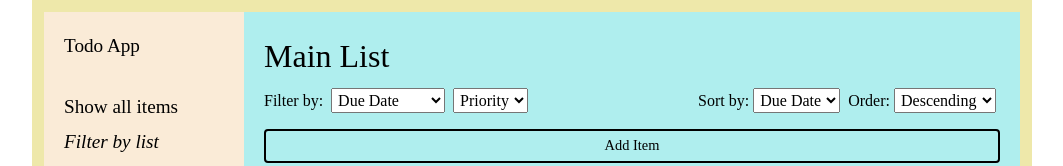
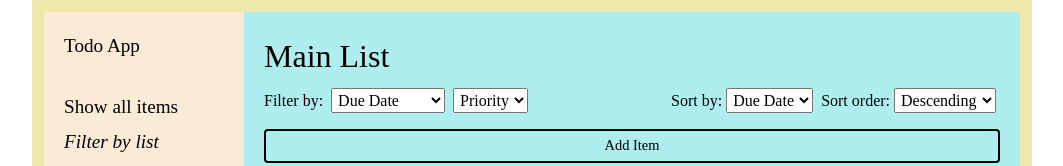
Before and after one commit to mdwicker/odin-todo-list, a website built with webpack: page src/template.html in a window 1280 px wide. Shown: the top 166 px of the page, without its empty margins (108-1171 px from the left). Built offline with nearby package versions, Linux system fonts and the light colour scheme.

Commit message:
fine tune html

```diff
--- a/src/template.html
+++ b/src/template.html
@@ -57,7 +57,7 @@
                             </select>
                         </div>
                         <div class="view-control">
-                            <label for="sort-order">Order:</label>
+                            <label for="sort-order">Sort order:</label>
                             <select name="sort" id="sort-order">
                                 <option value="descending">Descending</option>
                                 <option value="ascending">Ascending</option>
```
